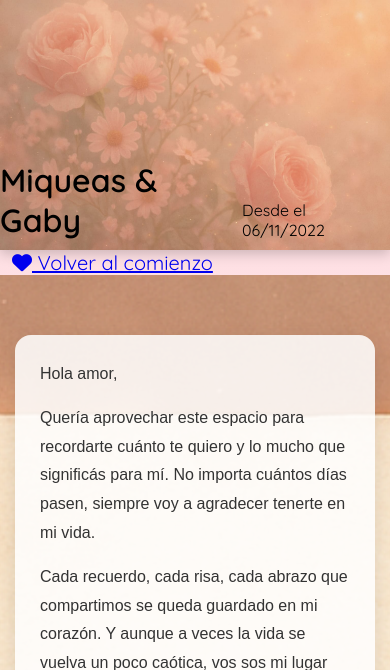
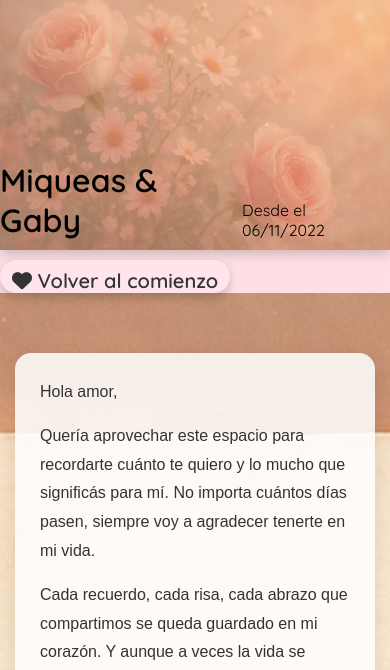
Before and after one commit to gabrielavasso/mini_web, a Flask app: page /carta in a window 390 px wide. Shown: the top 670 px of the page. Run offline with Flask 3, Linux system fonts and the light colour scheme.

Commit message:
?? Ajuste responsive: eliminamos espacio en celular bajo el gif

```diff
--- a/static/css/styles.css
+++ b/static/css/styles.css
@@ -206,3 +206,24 @@ html, body {
     height: 100%;
     overflow-x: hidden;
 }
+
+.boton-volver {
+    display: inline-block;
+    margin: 10px auto;
+    padding: 10px 20px;
+    background-color: #ffe4ec;
+    border-radius: 20px;
+    color: #333;
+    text-decoration: none;
+    font-weight: bold;
+    box-shadow: 0 4px 10px rgba(0,0,0,0.2);
+    text-align: center;
+    position: relative;
+}
+
+@media screen and (max-width: 600px) {
+  .boton-volver {
+    margin-bottom: 0 !important;
+    padding-bottom: 0 !important;
+  }
+}
```
